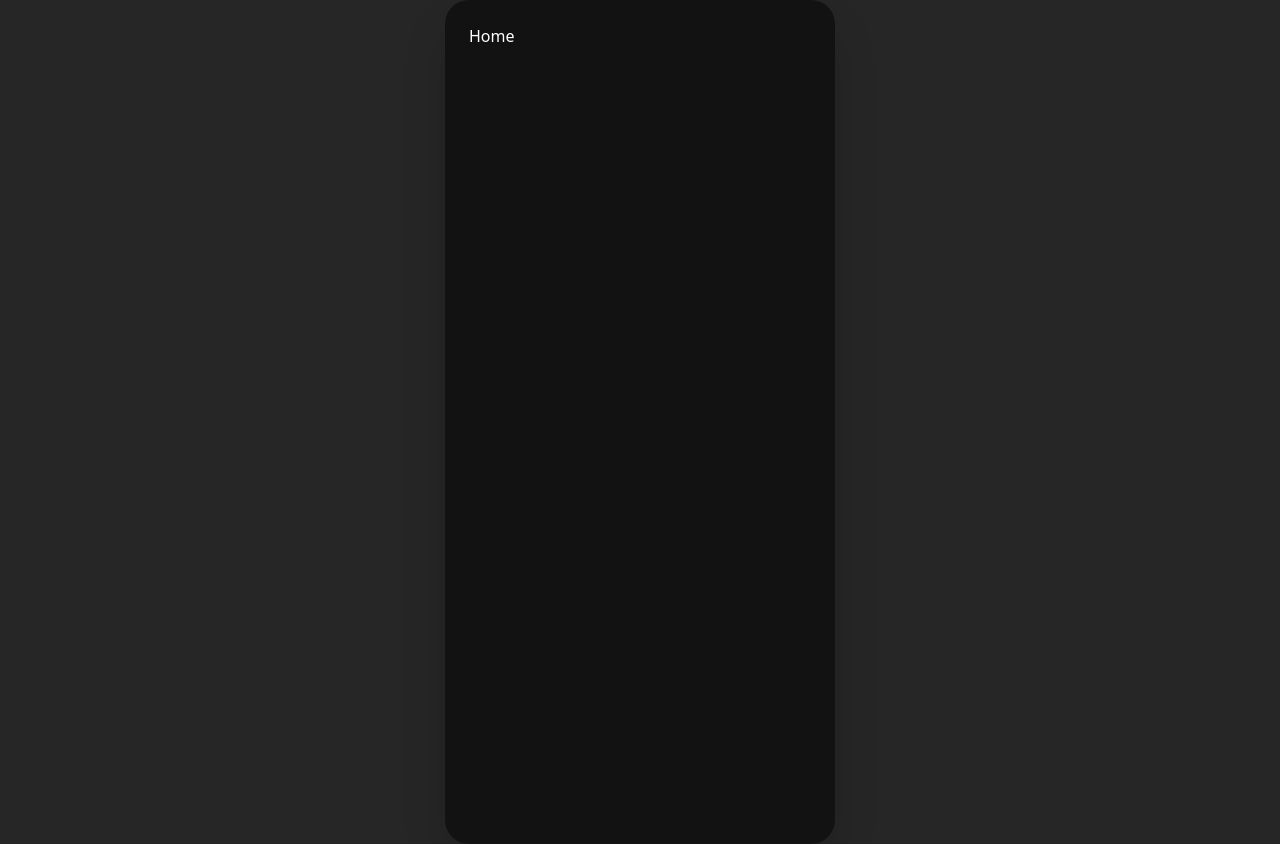
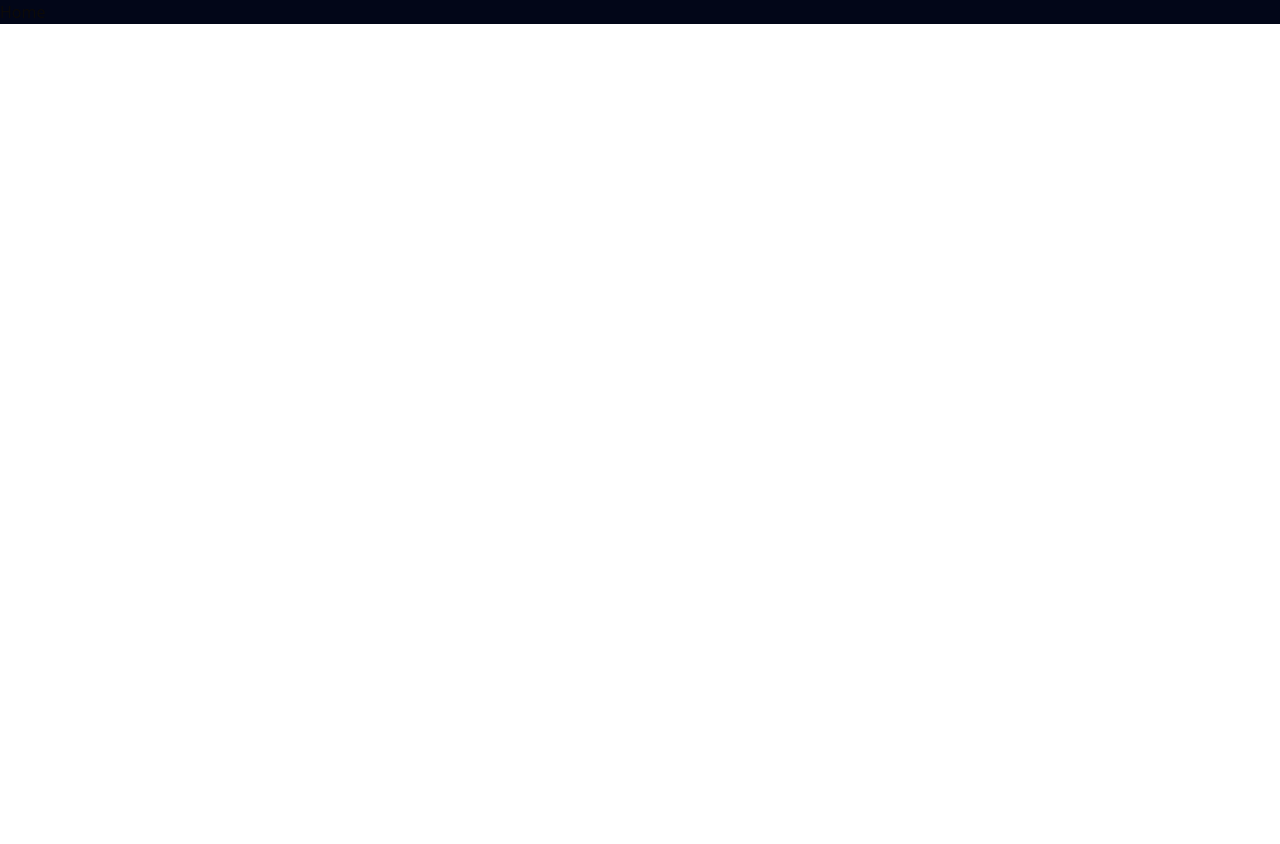
Before and after one commit to commit-tutor/frontend, a React (Vite) app: page /home in a window 1280 px wide. After the commit the page ends 800 px from the top, so only its background shows below. Built offline with nearby package versions, Linux system fonts and the light colour scheme.

Commit message:
style: background color

```diff
--- a/src/routes/__root.tsx
+++ b/src/routes/__root.tsx
@@ -2,12 +2,8 @@ import {createRootRoute, Outlet} from '@tanstack/react-router'
 
 export function RootLayout() {
   return (
-    <div className="flex justify-center items-center min-h-screen bg-neutral-800 font-sans">
-      <div className="flex flex-col items-center w-[390px] h-[844px] bg-[#121212] text-white shadow-2xl rounded-3xl overflow-hidden">
-        <div className="flex-1 w-full px-6 pt-6 py-6 overflow-y-auto scrollbar-hide">
-          <Outlet />
-        </div>
-      </div>
+    <div className="w-full h-full bg-slate-950">
+      <Outlet/>
     </div>
   )
 }
```
